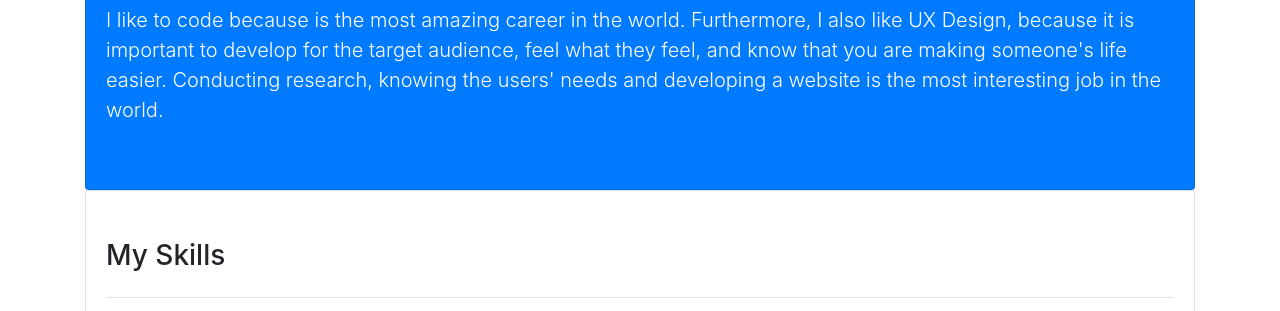
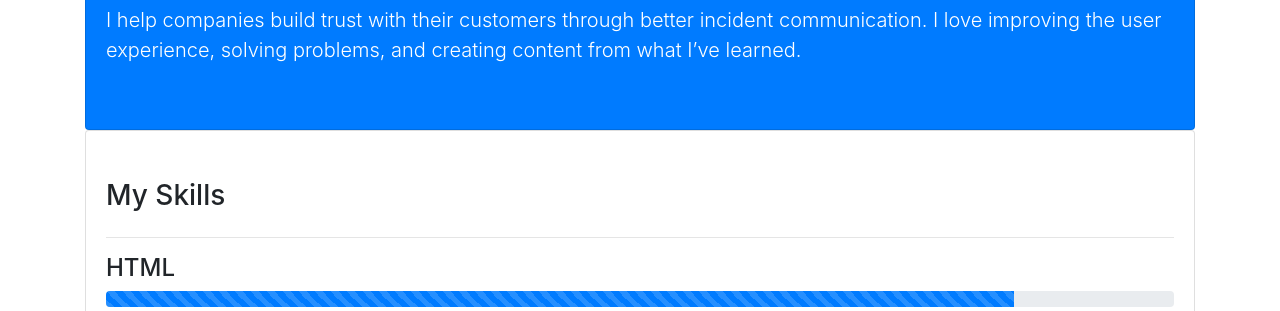
Before and after one commit to fzancanaro/portfolio, a website: page index.html in a window 1280 px wide. Shown: the part 480-791 px from the top of the page. Drawn offline with nearby package versions, Linux system fonts and the light colour scheme; some packages are replaced by stand-ins of ours; a script that the page names is missing.

Commit message:
Update brief

```diff
--- a/index.html
+++ b/index.html
@@ -73,8 +73,8 @@
         <div id="home" class="collapse show">
             <div class="card card-body bg-primary text-white py-5">
                 <h2>Welcome to my Portfolio</h2>
-                <p class="lead">I like to code because is the most amazing career in the world. Furthermore, I also like UX Design, because it is important to develop for the target audience, feel what they feel, and know that you are making someone's life easier. Conducting
-                    research, knowing the users' needs and developing a website is the most interesting job in the world.</p>
+                <p class="lead">I help companies build trust with their customers through better incident communication. I love improving the user experience, solving problems, and creating content from what I’ve learned.
+                </p>
             </div>
 
             <div class="card card-body py-5">
```
Also changed, not shown: BugReport.jpg (added), reporting a bug.jpg (added).
